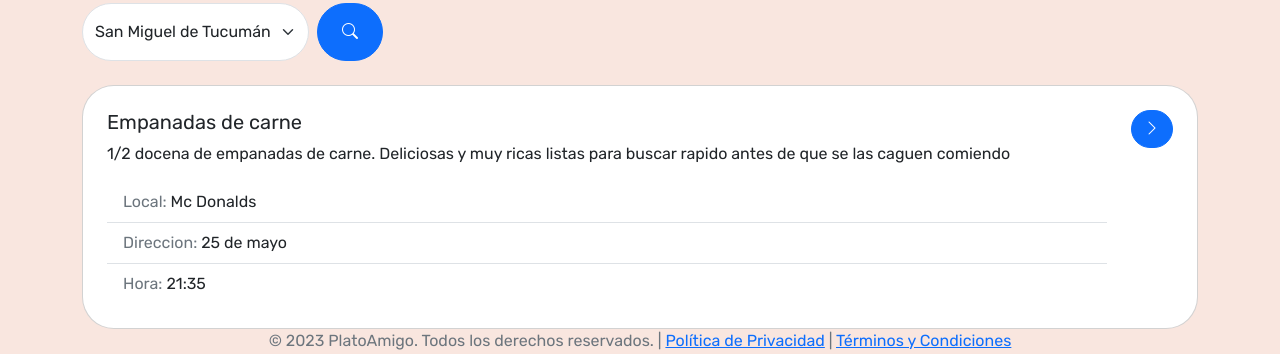
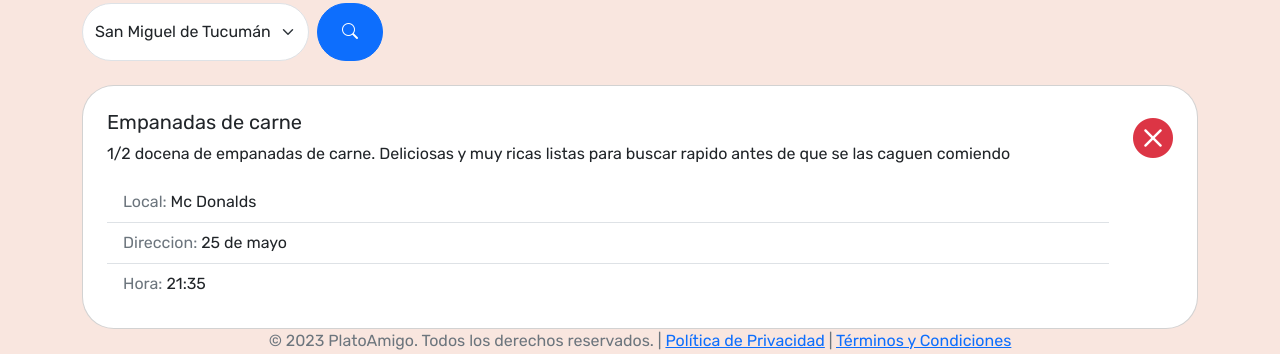
Before and after one commit to teoMunoz99/PlatoAmigo, a PHP site: page /php/pages/publicaciones.php in a window 1280 px wide. Shown: the part 1185-1539 px from the top of the page. Run offline with PHP 8.4, Linux system fonts and the light colour scheme.

Commit message:
cambie el icono de eliminar de las cards de platos

```diff
--- a/php/pages/components/cardPlatos.php
+++ b/php/pages/components/cardPlatos.php
@@ -12,7 +12,7 @@
             </ul>
         </div>
         <div class='d-flex align-items-start'>
-            <a href="error404.php" class="btn btn-primary rounded-5"><i class="bi bi-chevron-right"></i></a>
+            <a href="error404.php" class=""><i class="bi bi-x-circle-fill fs-1 text-danger"></i></a>
         </div>
     </div>
 </article>
```
